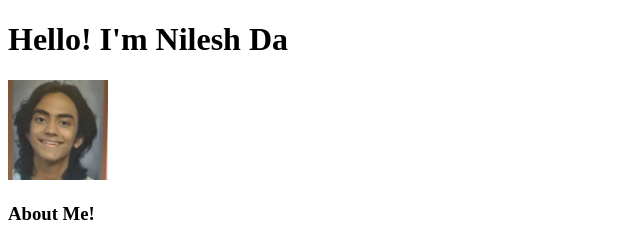
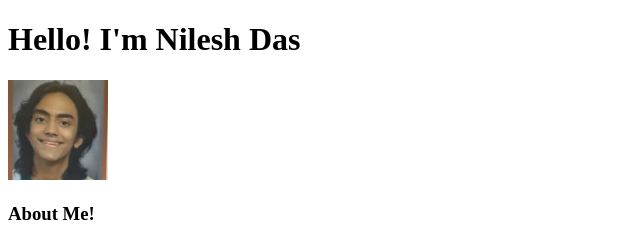
Before and after one commit to nileshd12/nileshpage, a plain HTML site: page index.html in a window 1280 px wide. Shown: the top 240 px of the page, 0-640 px from the left. Drawn offline with Linux system fonts and the light colour scheme.

Commit message:
last name das

```diff
--- a/index.html
+++ b/index.html
@@ -7,7 +7,7 @@
     <title>Document</title>
 </head>
 <body>
-    <h1>Hello! I'm Nilesh Da</h1>
+    <h1>Hello! I'm Nilesh Das</h1>
     <img src = "KRISH.jpg"
         height = 100
         title = "Krish"
```
